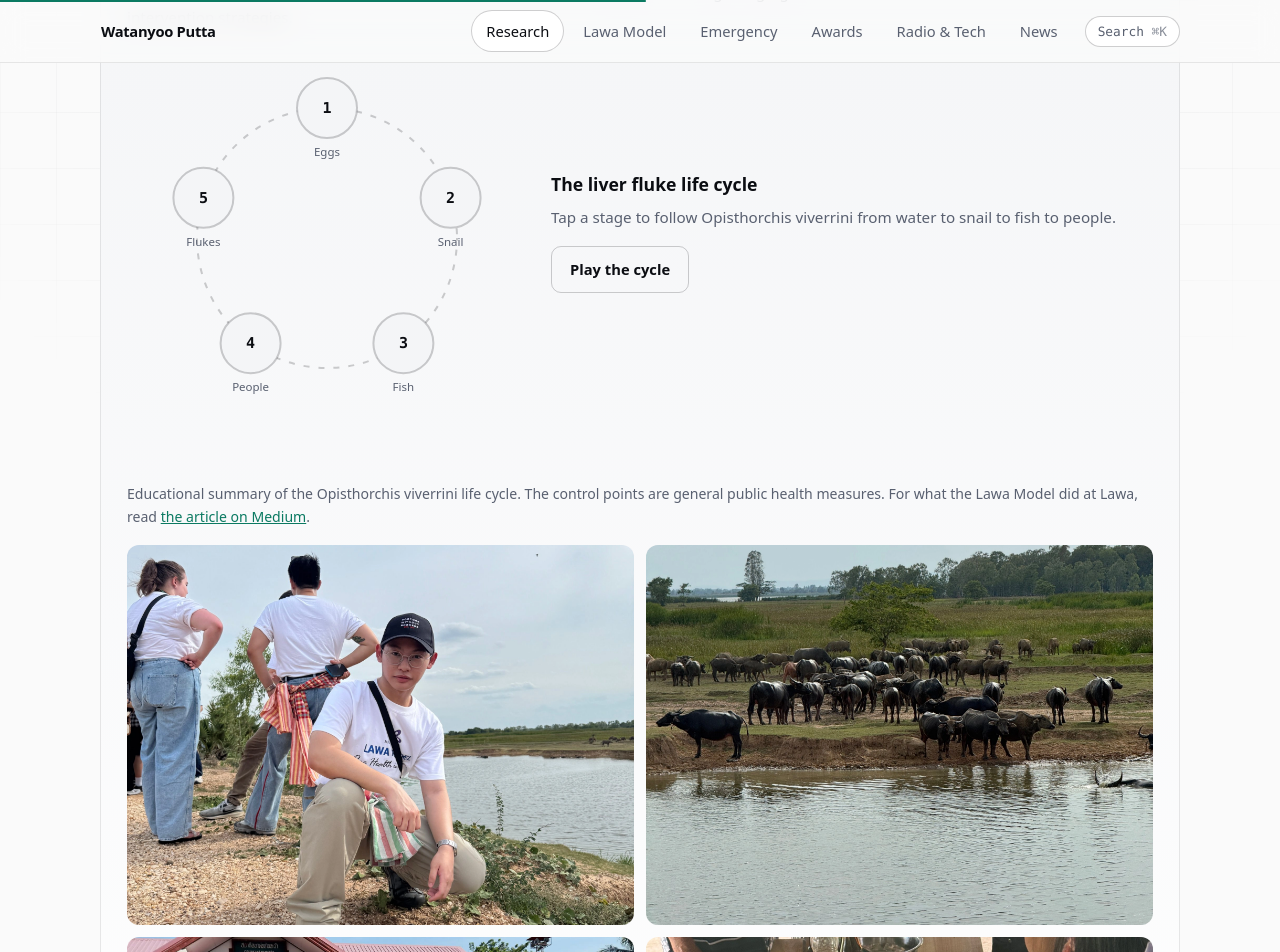
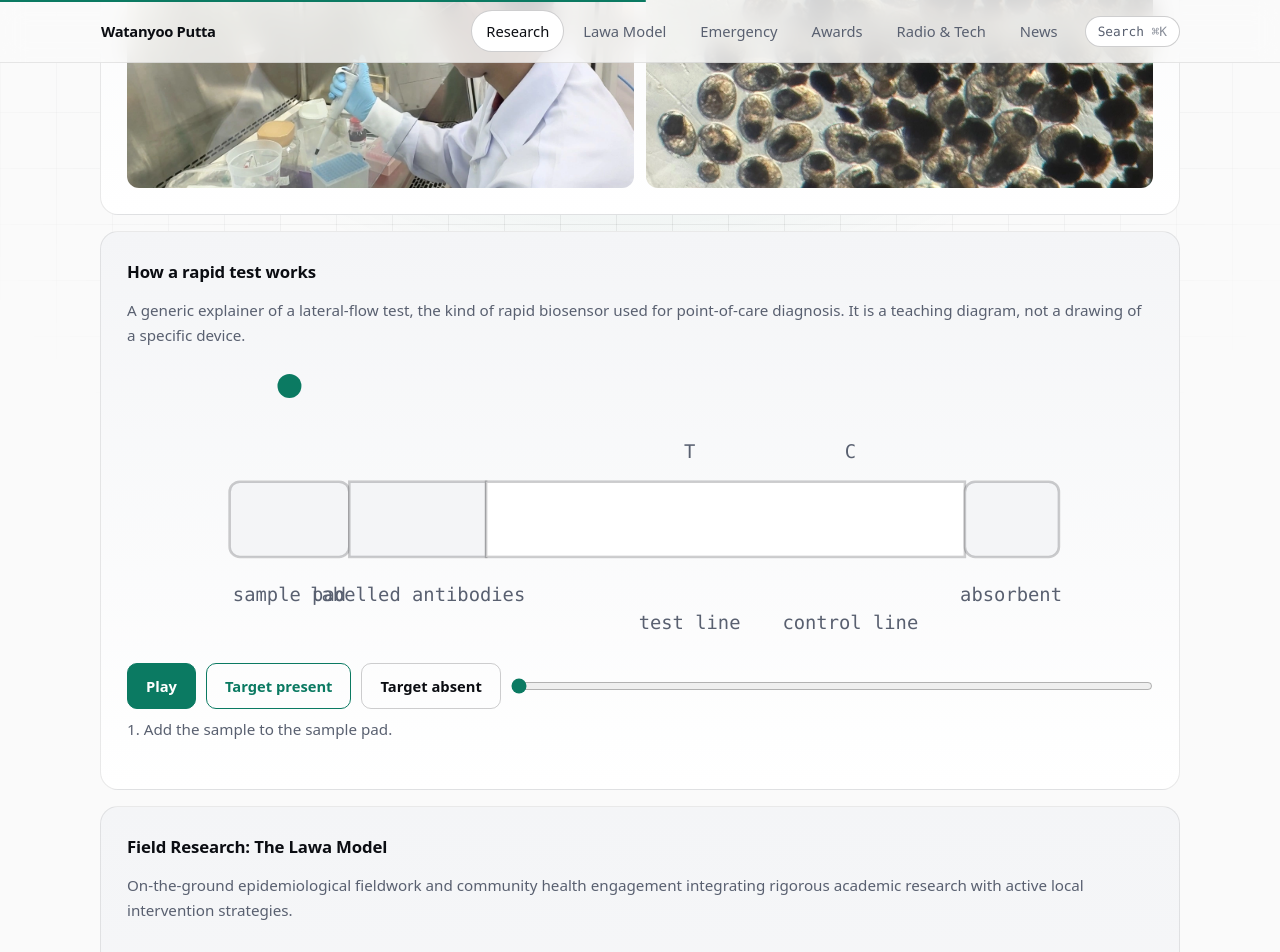
Before and after one commit to WatanyooPutta/WatanyooPutta.github.io, a Jekyll site: the page built from research.html, in a window 1280 px wide and 1400 px high, scrolled down 1672 px. Shown: the top 952 px of the window. Built offline with Jekyll 4.4.1, drawn with Linux system fonts in a browser that asks for light colours; some of the changed text lies outside the part shown.

Commit message:
Update research.html

```diff
--- a/research.html
+++ b/research.html
@@ -10,6 +10,7 @@
   <p class="crumbs"><a href="{{ '/' | relative_url }}">Home</a> / Research</p>
   <h1>Research</h1>
   <p>Publications, laboratory work and field research on tropical disease and One Health in Khon Kaen, Thailand.</p>
+<img class="page-hero" src="{{ '/assets/images/IMG_9597.webp' | relative_url }}" alt="" width="1932" height="2576" style="view-transition-name:hero-research;object-position:center 40%">
 </header>
 <div class="filters" role="group" aria-label="Filter research"><button type="button" class="on" data-f="all" aria-pressed="true">All</button><button type="button" data-f="pubs" aria-pressed="false">Publications</button><button type="button" data-f="lab" aria-pressed="false">Lab work</button><button type="button" data-f="field" aria-pressed="false">Field research</button></div>
 <main id="main" class="grid">
@@ -19,9 +20,19 @@
 <li><strong>The Effects of Industrial Noise on Human Mental Health and Well-being in Khonkaenwittayayon School</strong><p class="small">Published: September 9, 2022 | Persistent ID: <a href="https://doi.org/10.5281/zenodo.23219819">DOI 10.5281/zenodo.23219819</a></p><p class="muted" style="margin-top:8px">Comprehensive empirical study evaluating the effects of industrial noise on human mental health and well-being, conducted at Khonkaenwittayayon School. Available via Zenodo open-access repository.</p><div class="btns"><a class="btn alt" href="https://zenodo.org/records/23219819" target="_blank" rel="noopener noreferrer">View Zenodo Repository</a><button class="btn alt" type="button" id="cite">Copy Academic Citation</button></div></li></ul></section>
 <section class="card s3" data-cat="lab"><h2>Tropical Medicine &amp; Lab Research (เวชศาสตร์เขตร้อน)</h2><p class="muted">Completed research internship at the Tropical Disease Research Center, Khon Kaen University, specialising in parasitology, microbiological analysis, and infectious disease diagnostics.</p>
 <div class="pics"><button class="zoom" type="button"><img src="{{ '/assets/images/IMG_0340.webp' | relative_url }}" width="1290" height="2269" loading="lazy" decoding="async" alt="Watanyoo Putta pipetting in a biosafety cabinet during cell culture work"></button><button class="zoom" type="button"><img src="{{ '/assets/images/IMG_9597.webp' | relative_url }}" width="1932" height="2576" loading="lazy" decoding="async" alt="Opisthorchis viverrini metacercariae under a microscope"></button></div></section>
+<section class="card s3" id="biosensor" data-cat="lab"><h2>How a rapid test works</h2><p class="muted">A generic explainer of a lateral-flow test, the kind of rapid biosensor used for point-of-care diagnosis. It is a teaching diagram, not a drawing of a specific device.</p>
+<div class="rt-wrap"><svg id="rt" viewBox="0 0 600 170" role="img" aria-label="Animated diagram of a lateral flow test strip">
+<rect class="pad" x="60" y="70" width="70" height="44" rx="6"/><rect class="pad" x="130" y="70" width="80" height="44"/><rect class="mem" x="210" y="70" width="280" height="44"/><rect class="pad" x="490" y="70" width="55" height="44" rx="6"/>
+<rect id="rt-flow" x="60" y="72" width="0" height="40" rx="4"/>
+<rect class="ln" id="rt-t" x="326" y="66" width="6" height="52"/><rect class="ln" id="rt-c" x="420" y="66" width="6" height="52"/>
+<circle id="rt-drop" cx="95" cy="20" r="7"/>
+<text x="95" y="140">sample pad</text><text x="170" y="140">labelled antibodies</text><text x="329" y="56">T</text><text x="423" y="56">C</text><text x="517" y="140">absorbent</text><text x="329" y="156">test line</text><text x="423" y="156">control line</text></svg>
+<div class="rt-ctl"><button class="btn" type="button" id="rt-play">Play</button><button class="btn alt" type="button" id="rt-pos" aria-pressed="true">Target present</button><button class="btn alt" type="button" id="rt-neg" aria-pressed="false">Target absent</button><input type="range" id="rt-range" min="0" max="100" value="0" step="1" aria-label="Test progress"></div>
+<p class="muted" id="rt-cap" aria-live="polite">1. Add the sample to the sample pad.</p></div></section>
 <section class="card s3" id="lifecycle" data-cat="field"><h2>Field Research: The Lawa Model</h2><p class="muted">On-the-ground epidemiological fieldwork and community health engagement integrating rigorous academic research with active local intervention strategies.</p>
 <div class="lc-grid"><svg id="lc" viewBox="0 0 400 420" role="group" aria-label="Liver fluke life cycle, five stages. Tap a stage."></svg>
 <div class="lc-panel" aria-live="polite"><h3 id="lc-t">The liver fluke life cycle</h3><p class="muted" id="lc-d">Tap a stage to follow Opisthorchis viverrini from water to snail to fish to people.</p><div class="ctl" id="lc-c" hidden></div><div class="btns"><button class="btn alt" type="button" id="lc-play">Play the cycle</button></div></div></div>
+<div class="btns"><a class="btn" href="{{ '/lawa/' | relative_url }}">Follow the Lawa story</a></div>
 <p class="small lc-note">Educational summary of the Opisthorchis viverrini life cycle. The control points are general public health measures. For what the Lawa Model did at Lawa, read <a href="https://medium.com/@watanyoo.putta/the-lawa-model-translating-public-health-into-community-action-5eba53f3502e?sharedUserId=watanyoo.putta" target="_blank" rel="noopener noreferrer">the article on Medium</a>.</p>
 <div class="pics">
 <button class="zoom" type="button"><img src="{{ '/assets/images/IMG_3805.webp' | relative_url }}" width="1932" height="2576" loading="lazy" decoding="async" alt="Watanyoo Putta crouching beside a lake during the Lawa Model field visit"></button>
```
